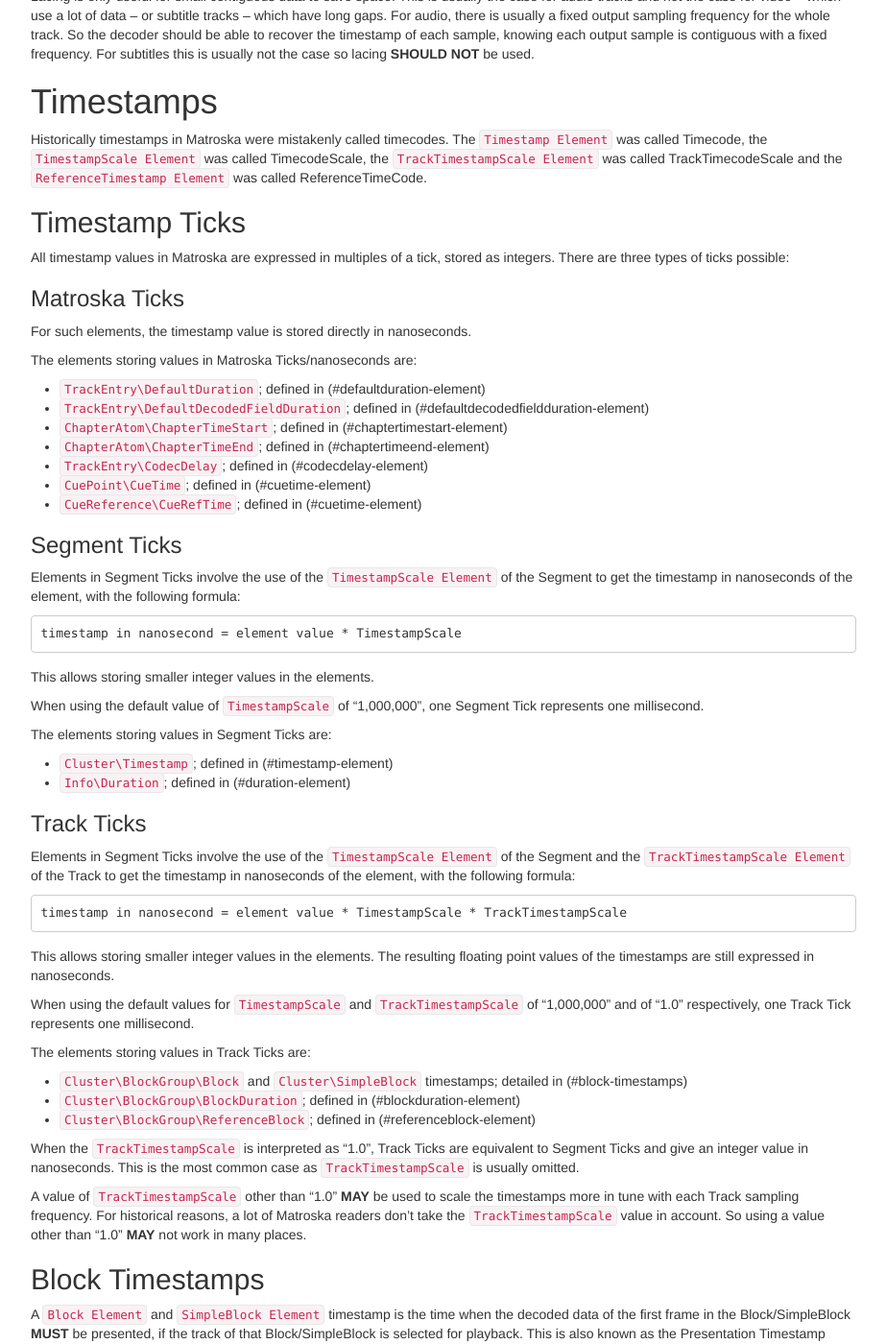
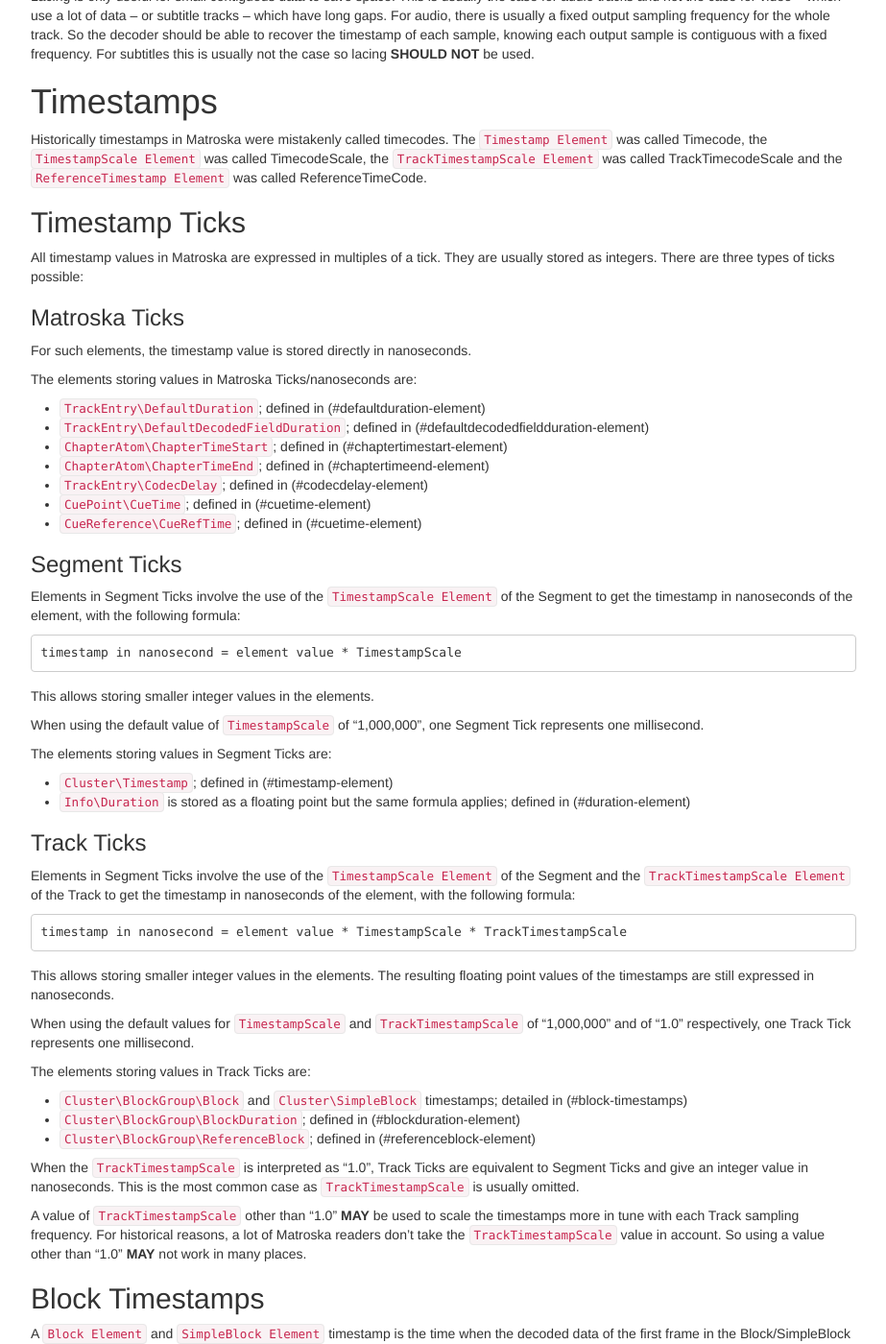
Before and after one commit to ietf-wg-cellar/matroska-specification, a Jekyll site: the page built from notes.md, in a window 1280 px wide and 1400 px high, scrolled down 3492 px. Shown: the whole window at 96% size, without its empty margins (273-1196 px from the left). Built offline with Jekyll 4.4.1, drawn with Linux system fonts in a browser that asks for light colours.

Commit message:
Info/Duration is a tick but stored as a float

```diff
--- a/notes.md
+++ b/notes.md
@@ -267,7 +267,8 @@
 
 ## Timestamp Ticks
 
-All timestamp values in Matroska are expressed in multiples of a tick, stored as integers.
+All timestamp values in Matroska are expressed in multiples of a tick.
+They are usually stored as integers.
 There are three types of ticks possible:
 
 ### Matroska Ticks
@@ -298,7 +299,7 @@
 The elements storing values in Segment Ticks are:
 
 * `Cluster\Timestamp`; defined in (#timestamp-element)
-* `Info\Duration`; defined in (#duration-element)
+* `Info\Duration` is stored as a floating point but the same formula applies; defined in (#duration-element)
 
 ### Track Ticks
 
```
